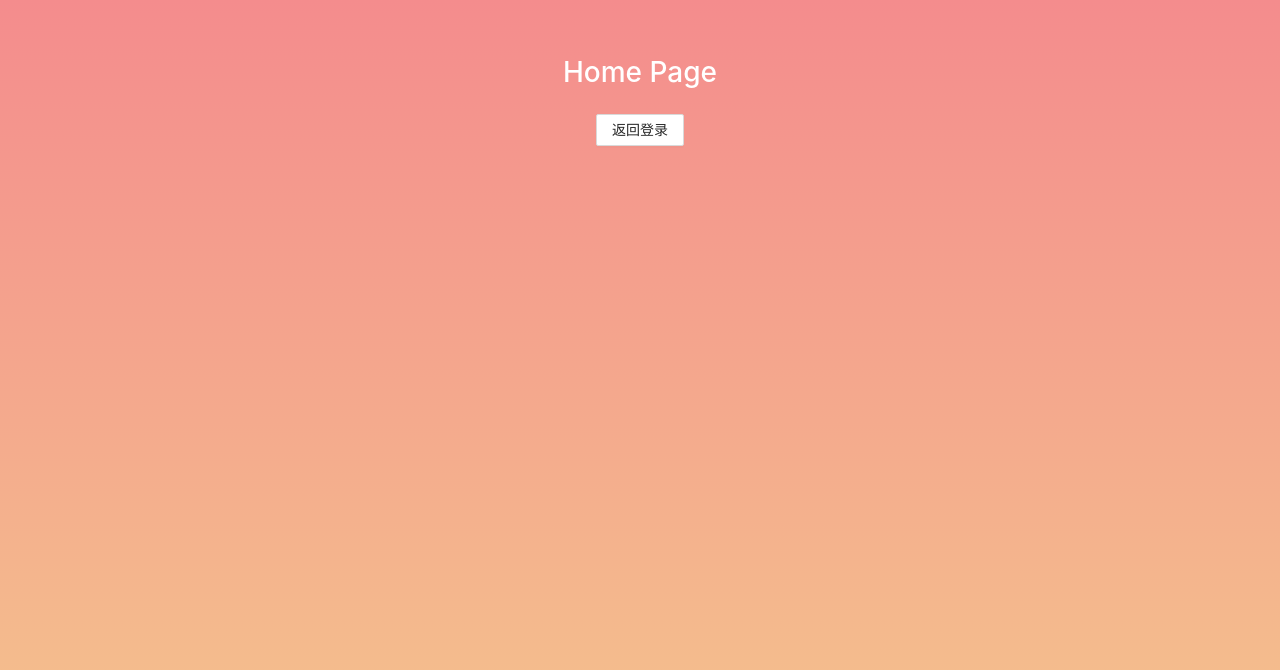
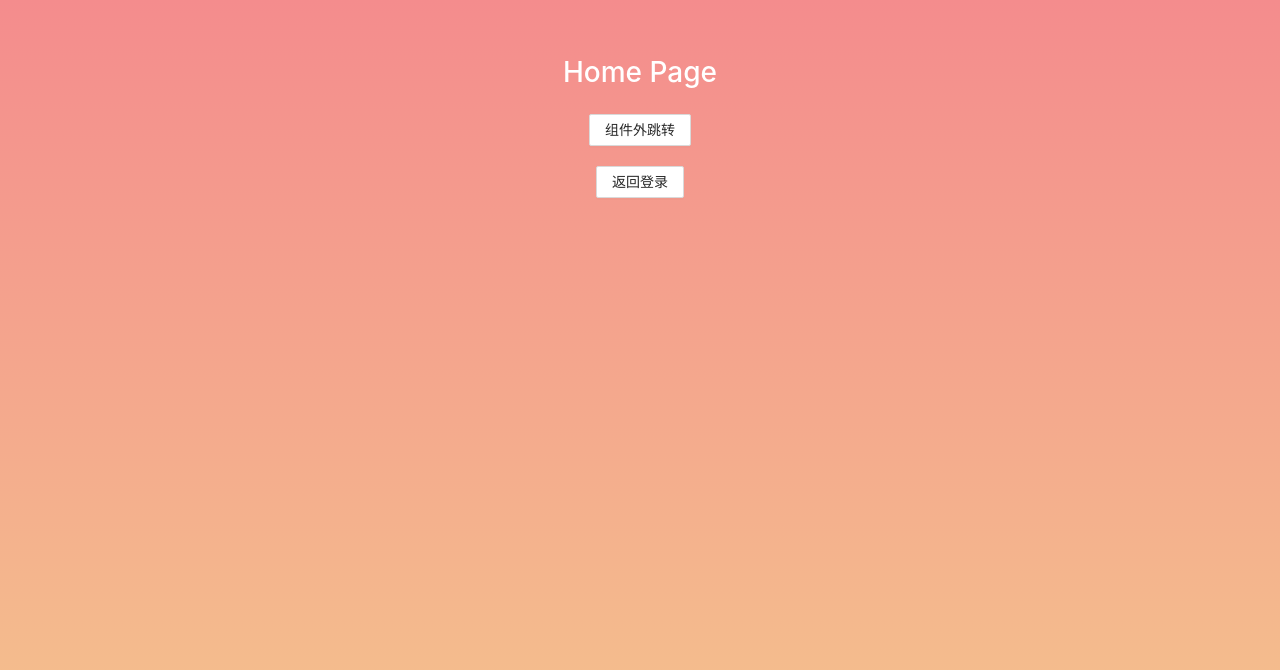
Before and after one commit to swwzfy/my-react, a React app: page /#/home in a window 1280 px wide. Shown: the top 670 px of the page. Built offline with nearby package versions, Linux system fonts and the light colour scheme.

Commit message:
组件外跳转

```diff
--- a/package.json
+++ b/package.json
@@ -27,6 +27,7 @@
     "eslint-webpack-plugin": "^3.1.1",
     "file-loader": "^6.2.0",
     "fs-extra": "^10.0.0",
+    "history": "4.10.1",
     "html-webpack-plugin": "^5.5.0",
     "identity-obj-proxy": "^3.0.0",
     "jest": "^27.4.3",
--- a/src/api/index.js
+++ b/src/api/index.js
@@ -0,0 +1,7 @@
+import { createHashHistory } from 'history'
+
+let history = createHashHistory()
+
+export const goto = (path) => {
+    history.push(path)
+}
--- a/src/pages/home/index.js
+++ b/src/pages/home/index.js
@@ -1,5 +1,6 @@
 import { useNavigate } from 'react-router-dom'
 import { Button } from 'antd'
+import { goto } from '@/api'
 import './home.styl'
 
 function Home() {
@@ -10,6 +11,9 @@ function Home() {
         <div className="P-home">
             <h1>Home Page</h1>
             <div className="ipt-con">
+                <Button onClick={() => { goto('/login') }}>组件外跳转</Button>
+            </div>
+            <div className="ipt-con">
                 <Button onClick={() => { navigate('/login') }}>返回登录</Button>
             </div>
         </div>
```
Also changed, not shown: 1 other file (tests, documents, lock files or other folders).
